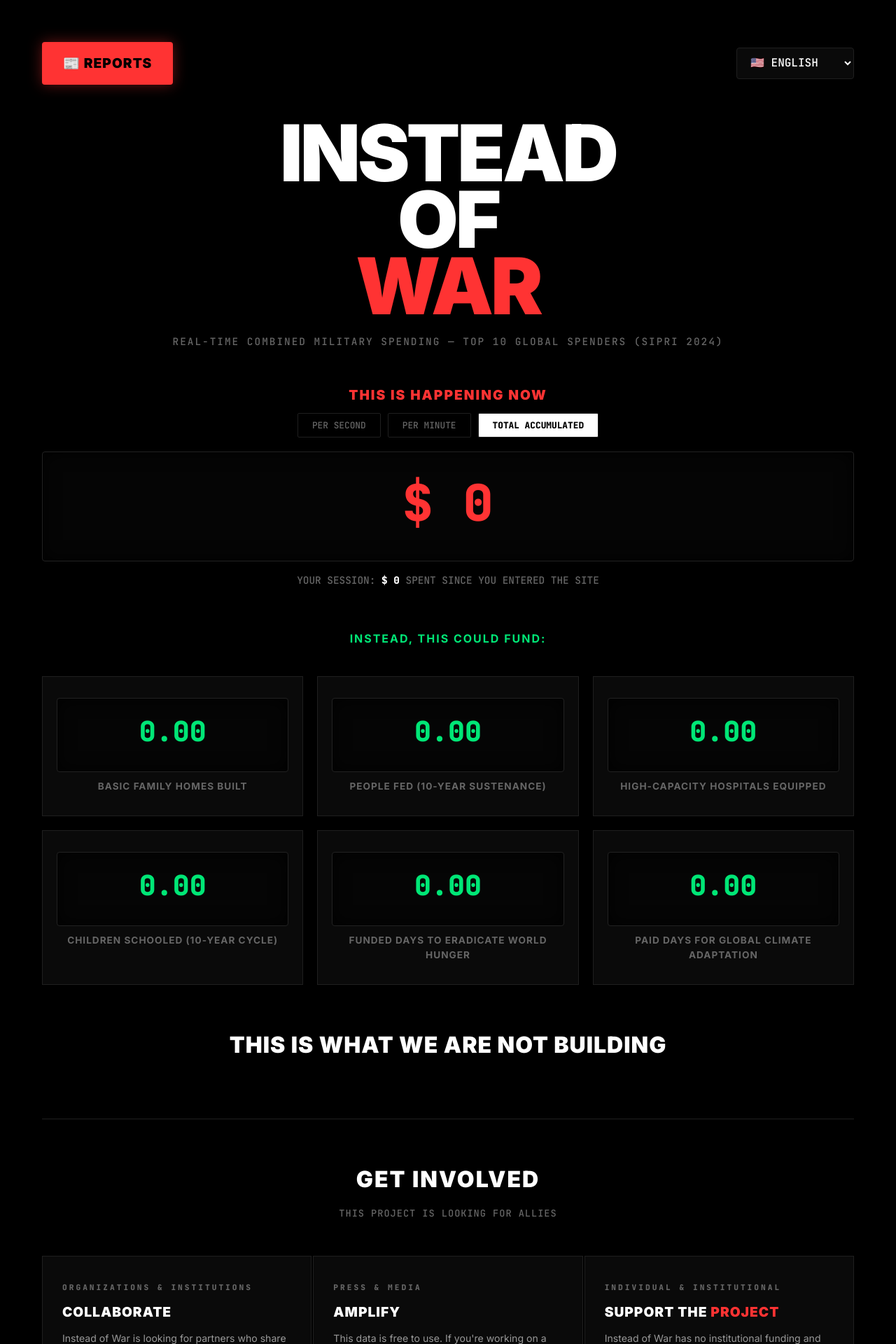
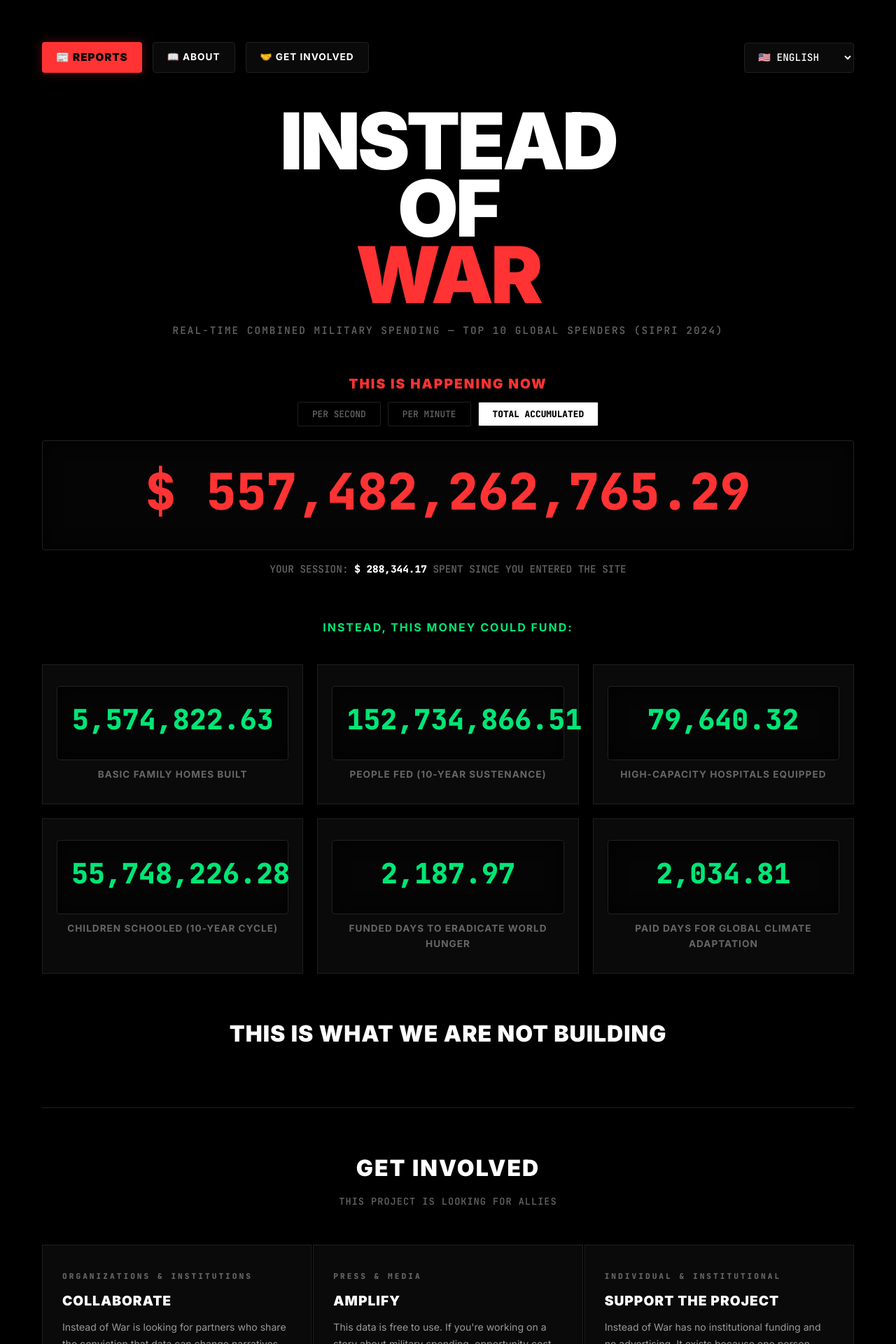
Before and after one commit to davide90-svg/insteadofwar, a Jekyll site: the page index.html, which Jekyll copies as it is, in a window 1280 px wide. Shown: the top 1920 px of the page at 70% size. Built offline with Jekyll 4.4.1, drawn with Linux system fonts in a browser that asks for light colours; some of the changed text lies outside the part shown.

Commit message:
Update index.html

```diff
--- a/index.html
+++ b/index.html
@@ -62,16 +54,30 @@
 }
 
 * { box-sizing: border-box; margin: 0; padding: 0; }
+html { scroll-behavior: smooth; }
 body { background: var(--bg); color: var(--white); font-family: 'Inter', sans-serif; line-height: 1.6; overflow-x: hidden; }
 .wrap { max-width: 1200px; margin: 0 auto; padding: 40px 20px 80px; }
-header { display: flex; justify-content: flex-end; margin-bottom: 40px; }
+
+/* Navegación Superior */
+header { display: flex; justify-content: space-between; align-items: center; margin-bottom: 50px; margin-top: 20px; flex-wrap: wrap; gap: 20px; }
+.top-nav { display: flex; gap: 15px; flex-wrap: wrap; align-items: center; }
+.nav-btn {
+  background: var(--surface); color: var(--white); border: 1px solid var(--border);
+  font-weight: 700; text-decoration: none; padding: 10px 20px; border-radius: 4px;
+  text-transform: uppercase; letter-spacing: 1px; transition: all 0.3s; font-size: 0.85rem;
+}
+.nav-btn:hover { border-color: var(--white); }
+.nav-btn.primary {
+  background: var(--red); color: #000; border: none; font-weight: 900;
+  box-shadow: 0 0 15px rgba(255,51,51,0.3); font-size: 0.95rem;
+}
+.nav-btn.primary:hover { background: #ff4d4d; box-shadow: 0 0 25px rgba(255,51,51,0.6); }
 
 select {
   background: var(--surface); color: var(--white);
   border: 1px solid var(--border);
   padding: 10px 15px; border-radius: 4px; font-family: 'JetBrains Mono', monospace;
-  cursor: pointer; font-size: 1rem; outline: none;
-  transition: border 0.3s;
+  cursor: pointer; font-size: 0.9rem; outline: none; transition: border 0.3s;
 }
 select:hover { border-color: var(--muted); }
 
@@ -85,17 +91,14 @@ select:hover { border-color: var(--muted); }
 
 .time-toggles { display: flex; justify-content: center; gap: 10px; margin-bottom: 20px; flex-wrap: wrap; }
 .toggle-btn {
-  background: transparent; color: var(--muted);
-  border: 1px solid var(--border);
+  background: transparent; color: var(--muted); border: 1px solid var(--border);
   padding: 8px 20px; font-family: 'JetBrains Mono', monospace; font-size: 0.8rem;
-  cursor: pointer; transition: all 0.2s; border-radius: 2px;
-  text-transform: uppercase;
+  cursor: pointer; transition: all 0.2s; border-radius: 2px; text-transform: uppercase;
 }
 .toggle-btn.active { background: var(--white); color: var(--bg); font-weight: bold; }
 
 .mechanical-box {
-  background: #050505; padding: 15px 20px; border-radius: 4px;
-  border: 1px solid #222;
+  background: #050505; padding: 15px 20px; border-radius: 4px; border: 1px solid #222;
   box-shadow: inset 0 0 25px rgba(0,0,0,0.9); font-family: 'JetBrains Mono', monospace;
   display: inline-block; width: 100%; text-align: center;
 }
@@ -118,17 +121,13 @@ p.text-body a { color: var(--white); text-decoration: underline; text-underline-
 footer { text-align: center; margin-top: 60px; padding-top: 40px; border-top: 1px solid var(--border); }
 .action-container { display: flex; flex-wrap: wrap; gap: 15px; align-items: center; margin-top: 20px; }
 .btn-action {
-  background: var(--white); color: var(--bg); border: none;
-  padding: 12px 24px;
+  background: var(--white); color: var(--bg); border: none; padding: 12px 24px;
   font-weight: bold; cursor: pointer; border-radius: 2px; text-transform: uppercase; font-family: 'Inter', sans-serif;
 }
 .btn-action:hover { background: #ddd; }
 .legal-text { font-size: 0.75rem; color: #555; max-width: 900px; margin: 30px auto 0; text-align: justify; line-height: 1.5; }
-.contact-section { margin-top: 20px; font-size: 0.75rem; color: #444; font-family: 'JetBrains Mono', monospace; }
-.contact-section a { color: #666; text-decoration: none; }
-.contact-section a:hover { color: var(--white); }
 
-.get-involved { margin-top: 80px; padding-top: 60px; border-top: 1px solid var(--border); }
+.get-involved { margin-top: 80px; padding-top: 60px; border-top: 1px solid var(--border); scroll-margin-top: 40px; }
 .get-involved-title { font-size: clamp(1.4rem, 4vw, 2rem); font-weight: 900; text-transform: uppercase; letter-spacing: 2px; color: var(--white); text-align: center; margin-bottom: 12px; }
 .get-involved-subtitle { text-align: center; color: var(--muted); font-family: 'JetBrains Mono', monospace; font-size: 0.85rem; letter-spacing: 1px; text-transform: uppercase; margin-bottom: 50px; }
 .involve-grid { display: grid; grid-template-columns: repeat(auto-fit, minmax(280px, 1fr)); gap: 2px; }
@@ -141,15 +140,22 @@ footer { text-align: center; margin-top: 60px; padding-top: 40px; border-top: 1p
 .involve-card-cta:hover { background: var(--white); color: var(--bg); border-color: var(--white); }
 .involve-card-cta.red { border-color: var(--red); color: var(--red); }
 .involve-card-cta.red:hover { background: var(--red); color: var(--bg); }
+
+/* Newsletter Section */
+.newsletter-box { background: var(--surface); border: 1px solid var(--border); padding: 30px; margin-top: 40px; text-align: center; border-radius: 4px; }
+.newsletter-box h4 { font-size: 1.1rem; text-transform: uppercase; letter-spacing: 1px; margin-bottom: 10px; }
+.newsletter-box p { color: var(--muted); font-size: 0.9rem; margin-bottom: 20px; }
 </style>
 </head>
 <body>
 <main class="wrap">
 
-  <header style="display: flex; justify-content: space-between; align-items: center; margin-bottom: 50px; margin-top: 20px; flex-wrap: wrap; gap: 20px;">
-    <a href="/reports.html" style="background: var(--red); color: #000; font-weight: 900; text-decoration: none; font-family: 'Inter', sans-serif; padding: 15px 30px; font-size: 1.2rem; border-radius: 4px; text-transform: uppercase; box-shadow: 0 0 20px rgba(255,51,51,0.4); letter-spacing: 1px; transition: all 0.3s;">
-      📰 REPORTS
-    </a>
+  <header>
+    <nav class="top-nav">
+      <a href="/reports.html" class="nav-btn primary" id="t-nav-rep">📰 REPORTS</a>
+      <a href="/about.html" class="nav-btn" id="t-nav-abo">📖 ABOUT</a>
+      <a href="#get-involved" class="nav-btn" id="t-nav-get">🤝 GET INVOLVED</a>
+    </nav>
     <select id="langSelect" aria-label="Select language">
       <option value="en">🇺🇸 ENGLISH</option>
       <option value="es">🇪🇸 ESPAÑOL</option>
@@ -213,7 +219,7 @@ footer { text-align: center; margin-top: 60px; padding-top: 40px; border-top: 1p
     <h2 class="phrase-white" id="t-not-building">THIS IS WHAT WE ARE NOT BUILDING</h2>
   </section>
 
-  <section class="get-involved" aria-label="Get Involved">
+  <section id="get-involved" class="get-involved" aria-label="Get Involved">
     <h2 class="get-involved-title" id="t-gi-title">GET INVOLVED</h2>
     <p class="get-involved-subtitle" id="t-gi-subtitle">THIS PROJECT IS LOOKING FOR ALLIES</p>
     <div class="involve-grid">
@@ -256,12 +262,15 @@ footer { text-align: center; margin-top: 60px; padding-top: 40px; border-top: 1p
     </div>
   </section>
 
+  <div class="newsletter-box">
+    <h4 id="t-nl-tit">STAY UPDATED</h4>
+    <p id="t-nl-sub">Join our newsletter to receive data updates and news about the project.</p>
+    <iframe src="https://insteadofwar.substack.com/embed" width="100%" height="150" style="border:1px solid #1f1f1f; background:var(--surface); max-width: 600px; margin: 0 auto; display: block;" frameborder="0" scrolling="no"></iframe>
+  </div>
+
   <footer>
     <p style="color: var(--muted); font-family: 'JetBrains Mono', monospace; font-size: 0.85rem;">CREATED BY DAVIDE PARISI — 2026</p>
     <p class="legal-text" id="t-legal">LEGAL NOTICE & LIMITATION OF LIABILITY...</p>
-    <div class="contact-section">
-      CONTACT: <a href="mailto:insteadofwar@yahoo.com">insteadofwar@yahoo.com</a>
-    </div>
   </footer>
 
 </main>
@@ -282,6 +291,8 @@ let currentLang = 'en';
 
 const i18n = {
   en: {
+    navRep: '📰 REPORTS', navAbo: '📖 ABOUT', navGet: '🤝 GET INVOLVED',
+    nlTit: 'STAY UPDATED', nlSub: 'Join our newsletter to receive data updates and news about the project.',
     sub: 'REAL-TIME COMBINED MILITARY SPENDING — TOP 10 GLOBAL SPENDERS (SIPRI 2024)',
     hap: 'THIS IS HAPPENING NOW', not: 'THIS IS WHAT WE ARE NOT BUILDING', fun: 'INSTEAD, THIS MONEY COULD FUND:',
     bSec: 'PER SECOND', bMin: 'PER MINUTE', bTot: 'TOTAL ACCUMULATED',
@@ -397,19 +418,31 @@ const i18n = {
     sTit: 'PARTILHE A REALIDADE', sBod: 'Ferramenta informativa. Ao partilhar, expõe o verdadeiro custo de oportunidade da guerra.', bSha: 'PARTILHAR DADOS',
     giTitle: 'PARTICIPAR', giSubtitle: 'ESTE PROJETO PROCURA ALIADOS',
     giTag1: 'ORGANIZAÇÕES E INSTITUIÇÕES', giCardTitle1: 'COLABORAR',
-    giBody1: 'Instead of War procura parceiros que partilhem a convicção de que os dados podem mudar as narrativas — e as narrativas podem mudar as políticas. Se a sua organização trabalha pela paz, direitos humanos, desenvolvimento ou justiça climática, falemos sobre o que podemos construir juntos.',
+    giBody1: 'Instead of War procura parceiros que partilhem a convicção de que os dados podem mudar as narrativas. Se a sua organização trabalha pela paz ou direitos humanos, falemos.',
     giCta1: '→ ESCREVA-NOS',
     giTag2: 'IMPRENSA E MEDIA', giCardTitle2: 'AMPLIFICAR',
-    giBody2: 'Estes dados são de uso livre. Se estiver a trabalhar numa história sobre gastos militares, custo de oportunidade ou a economia dos conflitos, podemos fornecer contexto, metodologia e uma entrevista direta com o fundador.',
+    giBody2: 'Estes dados são de uso livre. Podemos fornecer contexto, metodologia e uma entrevista direta com o fundador.',
     giCta2: '→ CONTACTO DE IMPRENSA',
     giTag3: 'INDIVIDUAL E INSTITUCIONAL', giCardTitle3: 'APOIAR O PROJETO',
-    giBody3: 'Instead of War não tem financiamento institucional nem publicidade. Existe porque uma pessoa acreditou que devia existir. Se você também acredita, o seu apoio mantém-no independente, em crescimento e livre.',
+    giBody3: 'Instead of War não tem financiamento institucional. O seu apoio mantém-no independente, em crescimento e livre.',
     giCta3: '→ APOIAR-NOS',
-    leg: 'AVISO LEGAL E LIMITAÇÃO DE RESPONSABILIDADE: Este projeto opera exclusivamente como uma ferramenta educacional e de visualização de dados. Os números apresentados são projeções matemáticas extrapoladas de relatórios anuais públicos. É estritamente proibida a reprodução comercial não autorizada.'
+    leg: 'AVISO LEGAL: Este projeto opera exclusivamente como ferramenta educacional. É estritamente proibida a reprodução comercial não autorizada.'
   }
+}; // AQUÍ SE HA AÑADIDO LA LLAVE DE CIERRE QUE FALTABA
+
 function updateTexts() {
   const t = i18n[currentLang] || i18n['en'];
   document.documentElement.lang = currentLang;
+
+  // Header Navigation
+  document.getElementById('t-nav-rep').innerText = t.navRep;
+  document.getElementById('t-nav-abo').innerText = t.navAbo;
+  document.getElementById('t-nav-get').innerText = t.navGet;
+
+  // Newsletter
+  document.getElementById('t-nl-tit').innerText = t.nlTit;
+  document.getElementById('t-nl-sub').innerText = t.nlSub;
+
   document.getElementById('t-subtitle').innerText = t.sub;
   document.getElementById('t-happening').innerText = t.hap;
   document.getElementById('t-not-building').innerText = t.not;
```
Also changed, not shown: other parts of index.html (+22 -20 lines).
